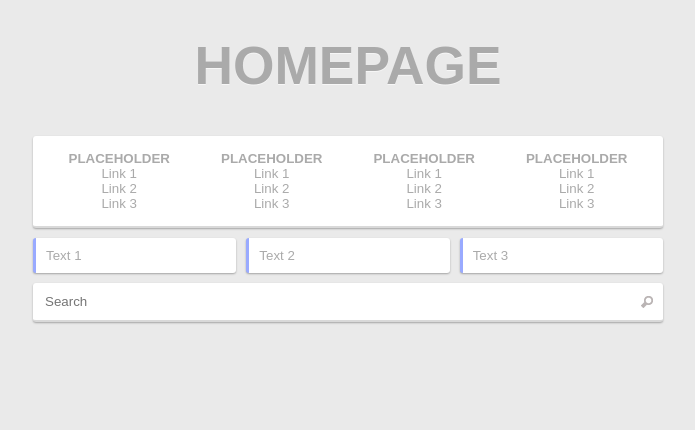
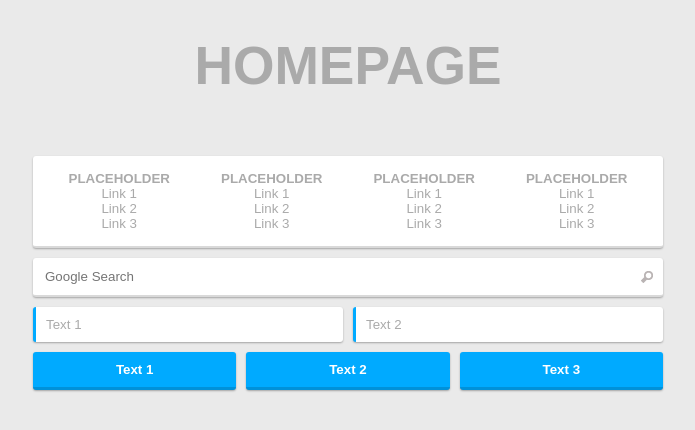
Before and after one commit to JackosDev/Minimo-Homepage, a plain HTML site: page home.html in a window 1280 px wide. Shown: the whole page, without its empty margins (292-987 px from the left). Drawn offline with Linux system fonts and the light colour scheme.

Commit message:
Added new block, improved header, fixed half-size blocks

```diff
--- a/css/colors.css
+++ b/css/colors.css
@@ -4,7 +4,8 @@
     as published by Sam Hocevar. See the COPYING file for more details. */
 
 /* Header */
-header h1 {
+header {
+    background-color: inherit;
     color: #aaa;
 }
 
@@ -20,7 +21,12 @@ body {
 }
 
 .block.color {
-    border-left-color: #9af;
+    border-left-color: #0af;
+}
+
+.block.button {
+    background-color: #0af;
+    color: #fff;
 }
 
 input {
--- a/css/main-webkit.css
+++ b/css/main-webkit.css
@@ -4,8 +4,7 @@
     as published by Sam Hocevar. See the COPYING file for more details. */
 
 /* Body */
-main,
-section {
+main {
     display: -webkit-box;
     display: -moz-box;
     display: -ms-flexbox;
--- a/css/main.css
+++ b/css/main.css
@@ -5,10 +5,11 @@
     terms of the Do What The Fuck You Want To Public License, Version 2,
     as published by Sam Hocevar. See the COPYING file for more details. */
 
+
 /* Header */
 header {
-    margin: 35px 0;
-    padding: 0;
+    margin: 0 auto;
+    padding: 35px 0;
 }
 
 header h1 {
@@ -18,7 +19,6 @@ header h1 {
     text-transform: uppercase;
     font-weight: bold;
     font-size: 40pt;
-    text-shadow: 0 1px rgba(255,255,255, 0.6);
 }
 
 /* Body */
@@ -31,10 +31,15 @@ body {
 }
 
 main {
+    margin: 20px auto;
     display: flex;
     flex-flow: row wrap;
-    margin: 0 auto;
     width: 50%; /* Change as you please */
+}
+
+nav,
+section {
+    width: 100%;
 }
 
 main > *,
@@ -60,16 +65,23 @@ section > * {
 }
 
 .block.full-size {
-    flex-basis: 100%;
+    width: 100%;
 }
 
 .block.half-size {
-    flex-basis: 44%; /* You may need to change this number */
+    /* 30px = margin * 2 + padding * 2 + border-left = (5 * 2 + 10 * 2 + 3) */
+    width: calc(50% - 33px);
 }
 
 .block.color {
     border-bottom: 0;
     border-left: 3px solid;
+}
+
+.block.button {
+    border-bottom: 3px solid rgba(0,0,0, 0.15);
+    justify-content: center;
+    font-weight: bold;
 }
 
 ul {
--- a/home.html
+++ b/home.html
@@ -15,11 +15,11 @@
         <link rel="stylesheet" type="text/css" href="css/colors.css" />
     </head>
     <body>
+        <header>
+            <h1>Homepage</h1>
+        </header>
+
         <main>
-            <header>
-                <h1>Homepage</h1>
-            </header>
-
             <nav class="block full-size">
                 <ul>
                     <li><a href="#">Placeholder</a></li>
@@ -47,15 +47,21 @@
                 </ul>
             </nav>
 
+            <section class="block full-size">
+                <form action="https://google.com/search" method="get">
+                        <input type="text" name="q" placeholder="Google Search" autofocus />
+                </form>
+            </section>
+
             <section>
-                <span class="block color">Text 1</span>
-                <span class="block color">Text 2</span>
-                <span class="block color">Text 3</span>
+                <span class="block color half-size">Text 1</span>
+                <span class="block color half-size">Text 2</span>
             </section>
-            <section class="block full-size">
-                <form method="get" action="https://google.com/search">
-                        <input type="text" name="q" placeholder="Search" autofocus />
-                </form>
+
+            <section>
+                <span class="block button">Text 1</span>
+                <span class="block button">Text 2</span>
+                <span class="block button">Text 3</span>
             </section>
         </main>
     </body>
```
